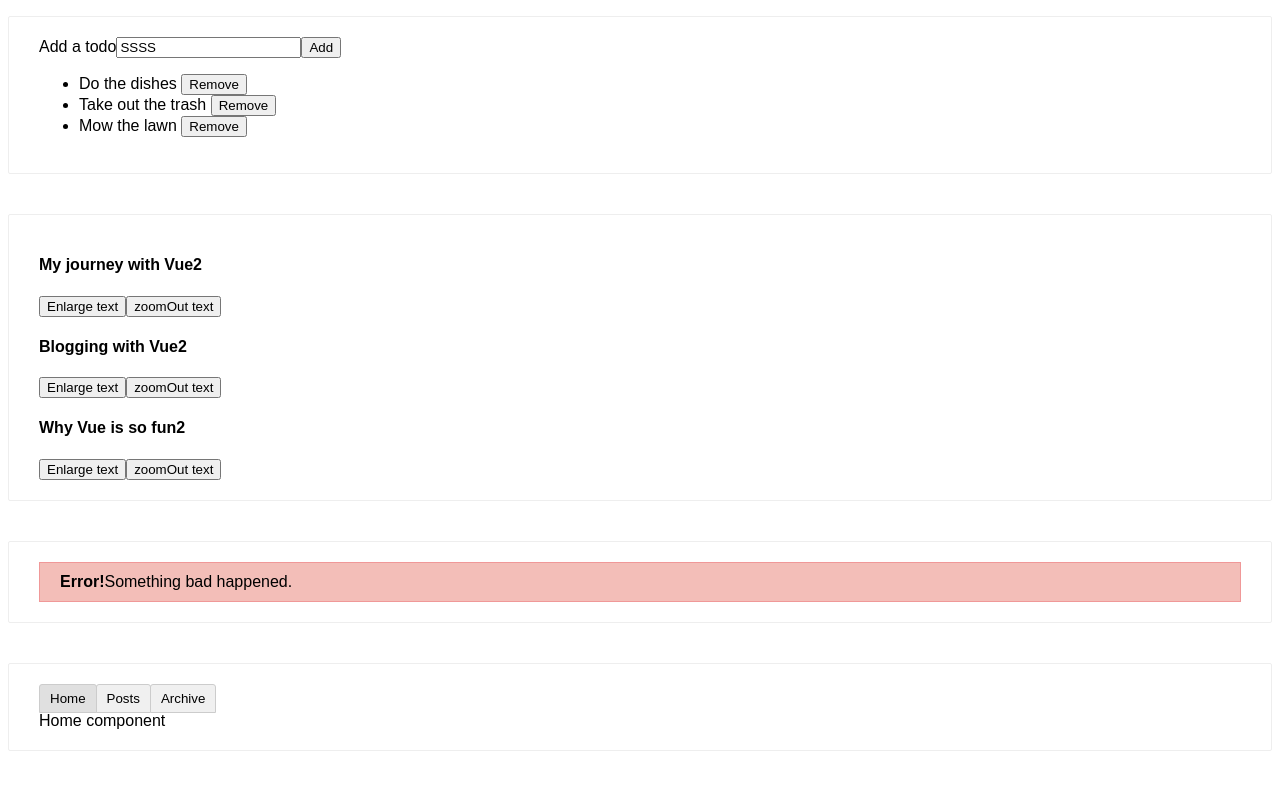
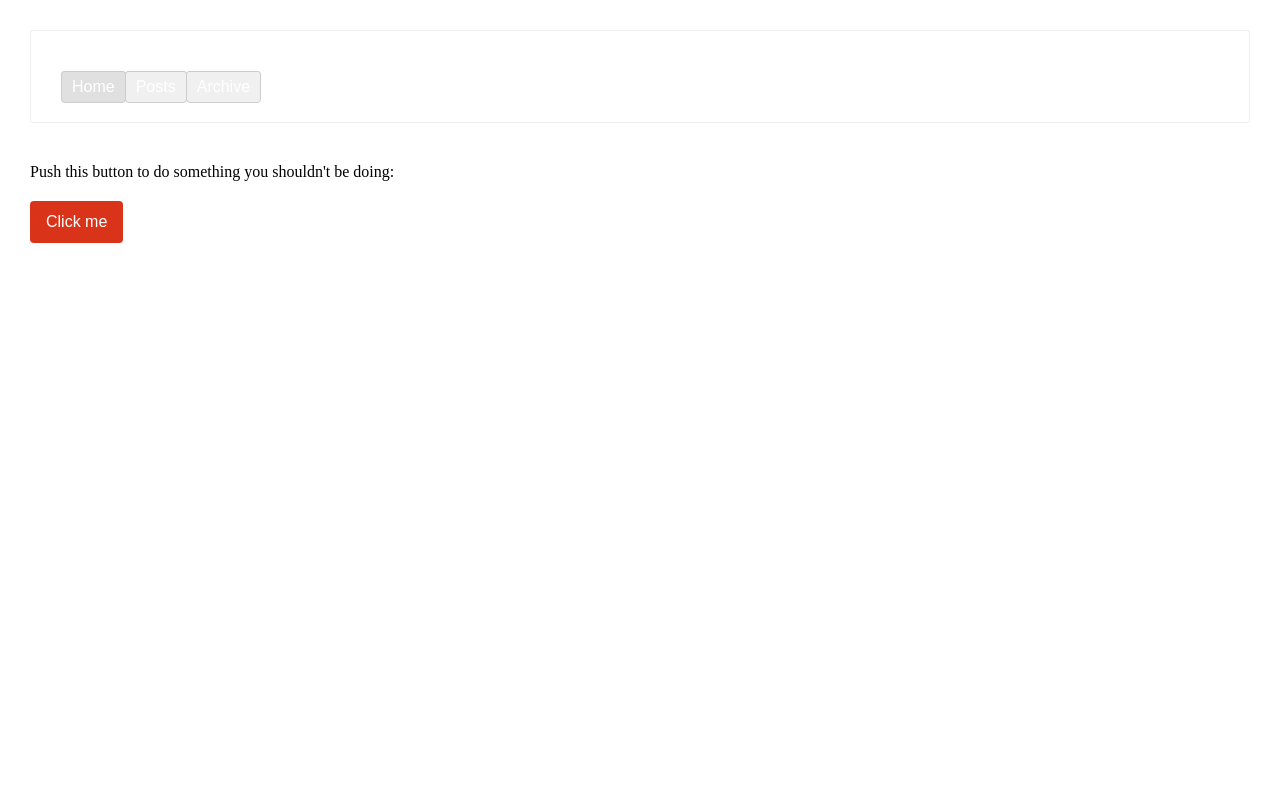
Before and after one commit to dearmark/Vue3-Typescript-Vite, a Vue app: page / in a window 1280 px wide. Shown: the top 790 px of the page. Built offline with nearby package versions, Linux system fonts and the light colour scheme.

Commit message:
update demo

```diff
--- a/package.json
+++ b/package.json
@@ -15,6 +15,8 @@
     "@types/lodash": "^4.14.172",
     "@vitejs/plugin-vue": "^1.4.0",
     "@vue/compiler-sfc": "^3.2.4",
+    "sass": "^1.38.0",
+    "sass-loader": "^12.1.0",
     "typescript": "^4.3.5",
     "vite": "^2.5.0",
     "vue-tsc": "^0.2.3"
--- a/src/App.vue
+++ b/src/App.vue
@@ -1,68 +1,7 @@
 <template>
-  <div id="todo-list-example" class="demo">
-    <form v-on:submit.prevent="addNewTodo">
-      <label for="new-todo">Add a todo</label>
-      <input v-model="newTodoText" id="new-todo" placeholder="E.g. Feed the cat" />
-      <button>Add</button>
-    </form>
-    <ul>
-      <TodoItem
-        v-for="(todo, index) in todos"
-        v-bind:key="todo.id"
-        v-bind:title="todo.title"
-        v-on:remove="todos.splice(index, 1)"
-      ></TodoItem>
-    </ul>
-  </div>
-  <!-- <div id="components-demo">
-    <ButtonCounter :count="count"></ButtonCounter>
-  </div>
-  <div id="components-demo">
-    <ButtonCounter :count="22"></ButtonCounter>
-  </div> -->
-  <!-- <div id="blog-post-demo" class="demo">
-    <blogpost title="My journey with Vue"></blogpost>
-    <blogpost title="Blogging with Vue"></blogpost>
-    <blogpost title="Why Vue is so fun"></blogpost>
-  </div>-->
-  <!-- 传递值 -->
-  <!-- <div id="blog-posts-demo">
-      <blogpost
-        v-for="post in posts"
-        :key="post.id"
-        :title="post.title"
-        @enlarge-text="postFontSize += 0.1"
-      ></blogpost>
-  </div>-->
 
-  <div id="blog-posts-events-demo" class="demo">
-    <div :style="{ fontSize: postFontSize + 'em' }">
-      <BlogPost
-        v-for="post in posts"
-        :key="post.id"
-        :title="post.title"
-        @enlarge-text="postFontSize += 1"
-        @zoom-out="postFontSize -= 1"
-      ></BlogPost>
-    </div>
-  </div>
 
-  <!-- <div id="todo-list-example" class="demo">
-    <form v-on:submit.prevent="addNewTodo">
-      <label for="new-todo">Add a todo</label>
-      <input v-model="newTodoText" id="new-todo" placeholder="E.g. Feed the cat" />
-      <button>Add</button>
-    </form>
-    <ul>
-      <TodoItem2
-        v-for="(todo, index) in todos"
-        v-bind:key="todo.id"
-        v-bind:title="todo.title"
-        v-on:remove="todos.splice(index, 1)"
-      ></TodoItem2>
-    </ul>
-  </div>-->
-  <div id="slots-demo" class="demo">
+  <!-- <div id="slots-demo" class="demo">
     <alertbox>Something bad happened.</alertbox>
   </div>
   <div id="dynamic-component-demo" class="demo">
@@ -74,7 +13,33 @@
     >{{ tab }}</button>
 
     <component v-bind:is="currentTabComponent" class="tab"></component>
+  </div> -->
+
+  <div id="dynamic-component-demo" class="demo">
+  <button
+     v-for="tab in tabs"
+     :key="tab"
+     :class="['tab-button', { active: currentTab === tab }]"
+     @click="currentTab = tab"
+   >
+    {{ tab }}
+  </button>
+
+<!-- Inactive components will be cached! -->
+<keep-alive>
+  <component :is="currentTabComponent">     </component>
+</keep-alive>
+</div>
+
+
+<div id="demo">
+  Push this button to do something you shouldn't be doing:<br>
+
+  <div :class="{ shake: noActivated }">
+    <button @click="noActivated = true">Click me</button>
+    <span v-if="noActivated">Oh no!</span>
   </div>
+</div>
 </template>
 <script setup lang="ts" >
 import { reactive, ref, computed, watch, defineCustomElement } from 'vue'
@@ -83,6 +48,7 @@ import TodoItem from './components/TodoItem.vue'
 import BlogPost from './components/BlogPost.vue'
 // import ButtonCounter from './components/ButtonCounter.vue'
 import alertbox from './components/AlertBox.vue'
+import TabPosts from './components/TabPosts.vue'
 
 
 const posts = [
@@ -92,6 +58,7 @@ const posts = [
 ]
 const count = ref(11)
 const postFontSize = ref(1)
+const noActivated= ref(false)
 let newTodoText = ref('SSSS')
 let nextTodoId = ref(11)
 let todos = reactive([
@@ -127,23 +94,23 @@ function addNewTodo() {
 // })
 // customElements.define('blog-gost2', Bloggost2)
 
-const MyVueElement = defineCustomElement({
-  // normal Vue component options here
-  template: `<div class="demo-tab">Home component</div>`
-})
-customElements.define('tab-home', MyVueElement)
+// const MyVueElement = defineCustomElement({
+//   // normal Vue component options here
+//   template: `<div class="demo-tab">Home component</div>`
+// })
+// customElements.define('tab-home', MyVueElement)
 
-const MyVueElement2 = defineCustomElement({
-  // normal Vue component options here
-  template: `<div class="demo-tab">Posts component</div>`
-})
-customElements.define('tab-posts', MyVueElement2)
+// const MyVueElement2 = defineCustomElement({
+//   // normal Vue component options here
+//   template: `<div class="demo-tab">Posts component</div>`
+// })
+// customElements.define('tab-posts', MyVueElement2)
 
-const MyVueElement3 = defineCustomElement({
-  // normal Vue component options here
-  template: `<div class="demo-tab">Archive component</div>`
-})
-customElements.define('tab-archive', MyVueElement3)
+// const MyVueElement3 = defineCustomElement({
+//   // normal Vue component options here
+//   template: `<div class="demo-tab">Archive component</div>`
+// })
+// customElements.define('tab-archive', MyVueElement3)
 
 const tabs = ['Home', 'Posts', 'Archive']
 const currentTab = ref('Home')
@@ -184,3 +151,55 @@ const currentTabComponent = computed(() => 'tab-' + currentTab.value.toLowerCase
   padding: 10px;
 }
 </style>
+<style lang="scss">
+body {
+  margin: 30px;
+}
+
+button {
+  background: #d93419;
+  border-radius: 4px;
+  display: inline-block;
+  border: none;
+  padding: 0.75rem 1rem;
+  margin: 20px 10px 0 0;
+  text-decoration: none;
+  color: #ffffff;
+  font-family: sans-serif;
+  font-size: 1rem;
+  cursor: pointer;
+  text-align: center;
+  -webkit-appearance: none;
+  -moz-appearance: none;
+}
+
+button:focus {
+  outline: 1px dashed #fff;
+  outline-offset: -3px;
+}
+
+.shake {
+  animation: shake 0.82s cubic-bezier(.36,.07,.19,.97) both;
+  transform: translate3d(0, 0, 0);
+  backface-visibility: hidden;
+  perspective: 1000px;
+}
+
+@keyframes shake {
+  10%, 90% {
+    transform: translate3d(-1px, 0, 0);
+  }
+
+  20%, 80% {
+    transform: translate3d(2px, 0, 0);
+  }
+
+  30%, 50%, 70% {
+    transform: translate3d(-4px, 0, 0);
+  }
+
+  40%, 60% {
+    transform: translate3d(4px, 0, 0);
+  }
+}
+</style>
--- /dev/null
+++ b/src/components/TabPosts.vue
@@ -0,0 +1,50 @@
+<template>
+    <div class="dynamic-component-demo-posts-tab">
+        <ul class="dynamic-component-demo-posts-sidebar">
+            <li
+                v-for="post in posts"
+                :key="post.id"
+                :class="{
+                    'dynamic-component-demo-active': post === selectedPost
+                }"
+                @click="selectedPost = post"
+            >{{ post.title }}</li>
+        </ul>
+        <div class="dynamic-component-demo-post-container">
+            <div v-if="selectedPost" class="dynamic-component-demo-post">
+                <h3>{{ selectedPost.title }}</h3>
+                <div v-html="selectedPost.content"></div>
+            </div>
+            <strong v-else>Click on a blog title to the left to view it.</strong>
+        </div>
+    </div>
+</template>
+<script setup  lang="ts" >
+import { reactive, ref, computed, watch, defineCustomElement } from 'vue'
+// const posts = [
+//     {
+//         id: 1,
+//         title: 'Cat Ipsum',
+//         content:
+//             '<p>Dont wait for the storm to pass, dance in the rain kick up litter decide to want nothing to do with my owner today demand to be let outside at once, and expect owner to wait for me as i think about it cat cat moo moo lick ears lick paws so make meme, make cute face but lick the other cats. Kitty poochy chase imaginary bugs, but stand in front of the computer screen. Sweet beast cat dog hate mouse eat string barf pillow no baths hate everything stare at guinea pigs. My left donut is missing, as is my right loved it, hated it, loved it, hated it scoot butt on the rug cat not kitten around</p>'
+//     },
+//     {
+//         id: 2,
+//         title: 'Hipster Ipsum',
+//         content:
+//             '<p>Bushwick blue bottle scenester helvetica ugh, meh four loko. Put a bird on it lumbersexual franzen shabby chic, street art knausgaard trust fund shaman scenester live-edge mixtape taxidermy viral yuccie succulents. Keytar poke bicycle rights, crucifix street art neutra air plant PBR&B hoodie plaid venmo. Tilde swag art party fanny pack vinyl letterpress venmo jean shorts offal mumblecore. Vice blog gentrify mlkshk tattooed occupy snackwave, hoodie craft beer next level migas 8-bit chartreuse. Trust fund food truck drinking vinegar gochujang.</p>'
+//     },
+//     {
+//         id: 3,
+//         title: 'Cupcake Ipsum',
+//         content:
+//             '<p>Icing dessert soufflé lollipop chocolate bar sweet tart cake chupa chups. Soufflé marzipan jelly beans croissant toffee marzipan cupcake icing fruitcake. Muffin cake pudding soufflé wafer jelly bear claw sesame snaps marshmallow. Marzipan soufflé croissant lemon drops gingerbread sugar plum lemon drops apple pie gummies. Sweet roll donut oat cake toffee cake. Liquorice candy macaroon toffee cookie marzipan.</p>'
+//     }
+// ]
+// const selectedPost =ref(null)
+const props = defineProps({
+    selectedPost: null,
+    posts: null
+})
+
+</script>
```
Also changed, not shown: 1 other file (tests, documents, lock files or other folders).
